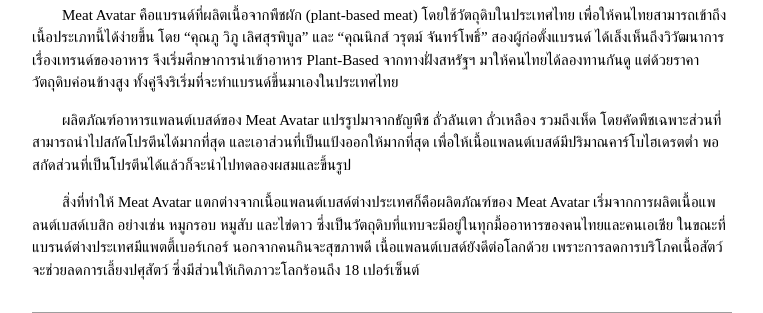
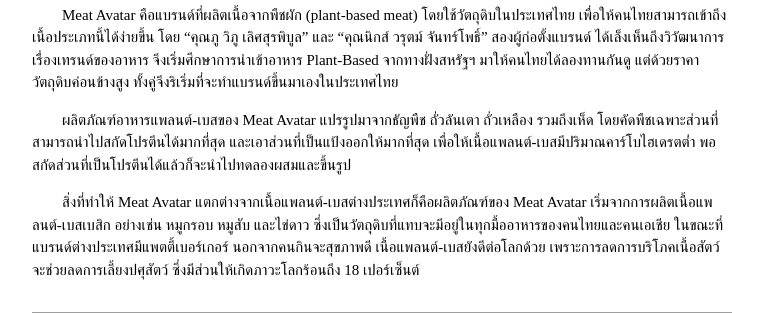
Before and after one commit to xKollawaTx/ecom, a Flask app: page / in a window 1280 px wide. Shown: the part 1222-1535 px from the top of the page, without its empty margins (258-1021 px from the left). Run offline with Flask 3, Linux system fonts and the light colour scheme; grey boxes are pictures that could not be loaded.

Commit message:
Update index.html

```diff
--- a/templates/index.html
+++ b/templates/index.html
@@ -83,14 +83,14 @@
             ได้เล็งเห็นถึงวิวัฒนาการเรื่องเทรนด์ของอาหาร จึงเริ่มศึกษาการนำเข้าอาหาร Plant-Based จากทางฝั่งสหรัฐฯ
             มาให้คนไทยได้ลองทานกันดู แต่ด้วยราคาวัตถุดิบค่อนข้างสูง ทั้งคู่จึงริเริ่มที่จะทำแบรนด์ขึ้นมาเองในประเทศไทย
           </p>
-          <p>&nbsp;&nbsp;&nbsp;&nbsp;&nbsp;&nbsp;&nbsp;&nbsp;ผลิตภัณฑ์อาหารแพลนต์เบสด์ของ Meat Avatar แปรรูปมาจากธัญพืช
+          <p>&nbsp;&nbsp;&nbsp;&nbsp;&nbsp;&nbsp;&nbsp;&nbsp;ผลิตภัณฑ์อาหารแพลนต์-เบสของ Meat Avatar แปรรูปมาจากธัญพืช
             ถั่วลันเตา ถั่วเหลือง รวมถึงเห็ด โดยคัดพืชเฉพาะส่วนที่สามารถนำไปสกัดโปรตีนได้มากที่สุด
-            และเอาส่วนที่เป็นแป้งออกให้มากที่สุด เพื่อให้เนื้อแพลนต์เบสด์มีปริมาณคาร์โบไฮเดรตต่ำ
+            และเอาส่วนที่เป็นแป้งออกให้มากที่สุด เพื่อให้เนื้อแพลนต์-เบสมีปริมาณคาร์โบไฮเดรตต่ำ
             พอสกัดส่วนที่เป็นโปรตีนได้แล้วก็จะนำไปทดลองผสมและขึ้นรูป</p>
           <p>&nbsp;&nbsp;&nbsp;&nbsp;&nbsp;&nbsp;&nbsp;&nbsp;สิ่งที่ทำให้ Meat Avatar
-            แตกต่างจากเนื้อแพลนต์เบสด์ต่างประเทศก็คือผลิตภัณฑ์ของ Meat Avatar เริ่มจากการผลิตเนื้อแพลนต์เบสด์เบสิก
+            แตกต่างจากเนื้อแพลนต์-เบสต่างประเทศก็คือผลิตภัณฑ์ของ Meat Avatar เริ่มจากการผลิตเนื้อแพลนต์-เบสเบสิก
             อย่างเช่น หมูกรอบ หมูสับ และไข่ดาว ซึ่งเป็นวัตถุดิบที่แทบจะมีอยู่ในทุกมื้ออาหารของคนไทยและคนเอเชีย
-            ในขณะที่แบรนด์ต่างประเทศมีแพตตี้เบอร์เกอร์ นอกจากคนกินจะสุขภาพดี เนื้อแพลนต์เบสด์ยังดีต่อโลกด้วย
+            ในขณะที่แบรนด์ต่างประเทศมีแพตตี้เบอร์เกอร์ นอกจากคนกินจะสุขภาพดี เนื้อแพลนต์-เบสยังดีต่อโลกด้วย
             เพราะการลดการบริโภคเนื้อสัตว์จะช่วยลดการเลี้ยงปศุสัตว์ ซึ่งมีส่วนให้เกิดภาวะโลกร้อนถึง 18 เปอร์เซ็นต์</p>
           <img loading="lazy" src="https://positioningmag.com/wp-content/uploads/2020/10/2-63.jpg" alt="meatavatarabout"
             style="width:100%;max-width:1000px" class="w3-margin-top">
```
